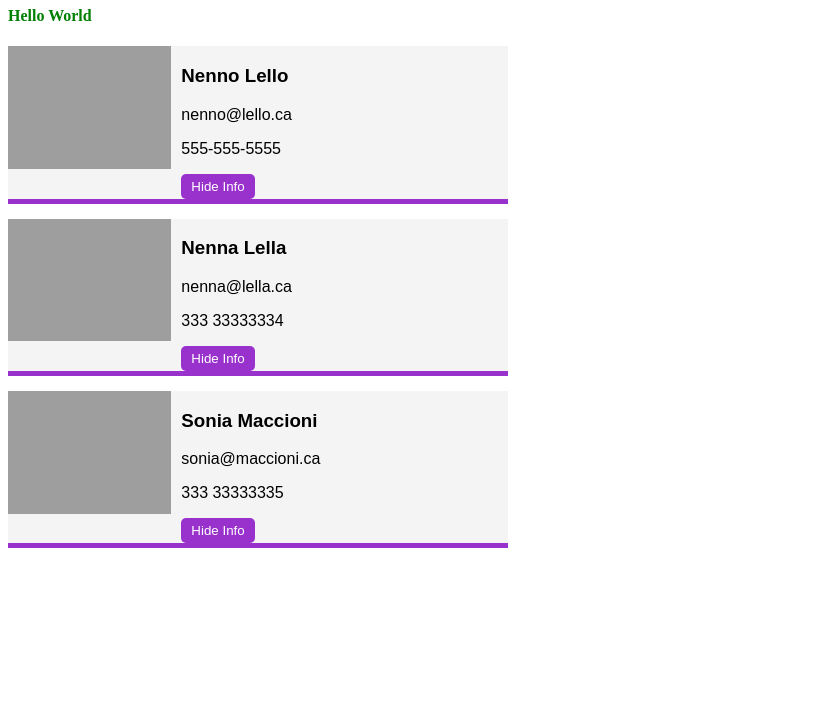
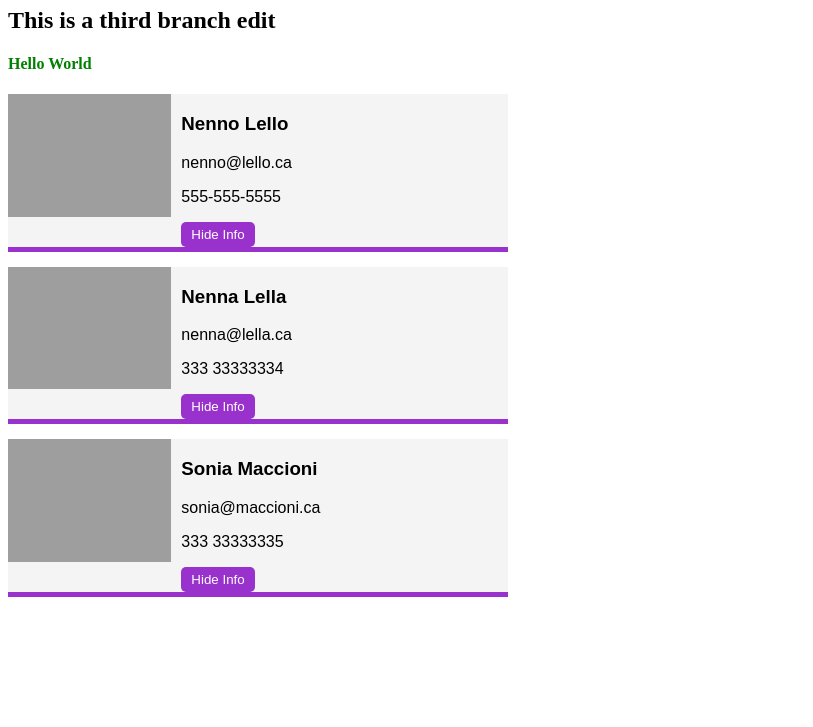
Before and after one commit to quelluomo/a-simple-web-component, a plain HTML site: page index.html in a window 1280 px wide. Shown: the part 73-800 px from the top of the page, without its empty margins (0-813 px from the left). Drawn offline with Linux system fonts and the light colour scheme.

Commit message:
a new, meaningful commit

```diff
--- a/index.html
+++ b/index.html
@@ -12,6 +12,7 @@
 </head>
 <body>
     <h1>I made this very obvious change for this second branch</h1>
+    <h2>This is a third branch edit</h2>
     <h4>Hello World</h4>
 
     <user-card name="Nenno Lello" avatar="https://randomuser.me/api/portraits/men/1.jpg">
```
